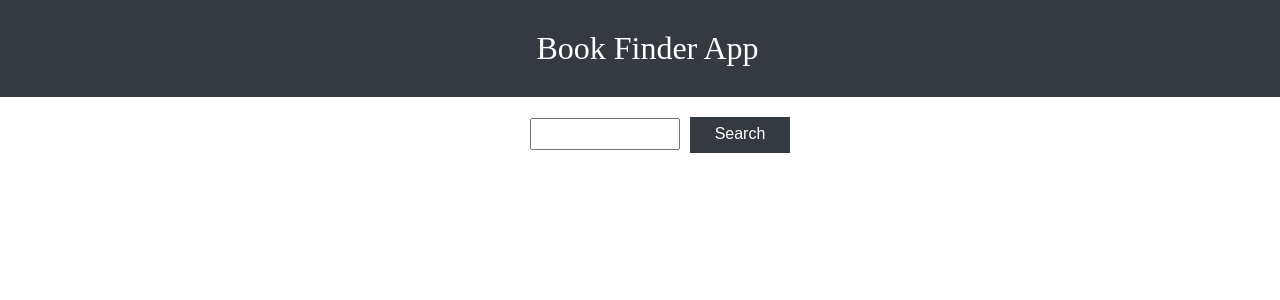
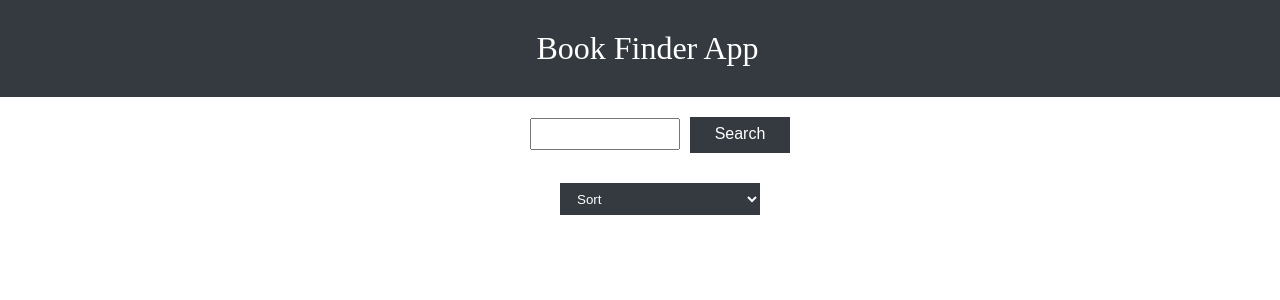
Before and after one commit to rafidhaque/Book_Finder, a React (Create React App) app in the folder book_finder_app/: page / in a window 1280 px wide. Shown: the top 300 px of the page. Built offline with nearby package versions, Linux system fonts and the light colour scheme.

Commit message:
added sorting options

```diff
--- a/book_finder_app/src/App.css
+++ b/book_finder_app/src/App.css
@@ -46,6 +46,19 @@ select:focus {
   width: 100px;
 }
 
+#Option {
+  display: inline;
+  background: #343a40;
+  color: #fff;
+  border: none;
+  padding: 8px 13px 10px 13px;
+  margin: 30px 20px 0 20px;
+  position: relative;
+  top: 0;
+  left: 10px;
+  width: 200px;
+}
+
 input {
   width: 150px;
   padding: 5px;
@@ -66,6 +79,7 @@ input {
   margin: 0 auto;
   border-radius: 5px;
   overflow: hidden;
+  height: 430px;
 }
 .desc {
   height: 130px;
--- a/book_finder_app/src/BookCard.js
+++ b/book_finder_app/src/BookCard.js
@@ -13,6 +13,7 @@ class BookCard extends Component {
           <h2>{this.props.title}</h2>
           <h3>{this.props.author}</h3>
           <p>{this.props.published}</p>
+          <input type="submit" value="Details"></input>
         </div>
       </div>
     );
--- a/book_finder_app/src/Books.js
+++ b/book_finder_app/src/Books.js
@@ -9,6 +9,7 @@ class Books extends Component {
     this.state = {
       books: [],
       searchField: "",
+      sort: "",
     };
   }
 
@@ -27,12 +28,18 @@ class Books extends Component {
       });
   };
 
+  handleSort = (e) => {
+    console.log(e.target.value);
+    this.setState({ sort: e.target.value });
+  };
+
   render() {
     return (
       <div>
         <SearchArea
           searchBook={this.searchBook}
           handleSearch={this.handleSearch}
+          handleSort={this.handleSort}
         />
         <BookList books={this.state.books} />
       </div>
--- a/book_finder_app/src/SearchArea.js
+++ b/book_finder_app/src/SearchArea.js
@@ -6,6 +6,13 @@ const SearchArea = (props) => {
       <form action="" onSubmit={props.searchBook}>
         <input type="text" onChange={props.handleSearch}></input>
         <input type="submit" value="Search" id="button"></input>
+        <select id="Option" defaultValue="Sort" onChange={props.handleSort}>
+          <option disabled value="Sort">
+            Sort
+          </option>
+          <option value="Newest First">Newest First</option>
+          <option value="Oldest First">Oldest First</option>
+        </select>
       </form>
     </div>
   );
```
Also changed, not shown: 1 other file (tests, documents, lock files or other folders).
